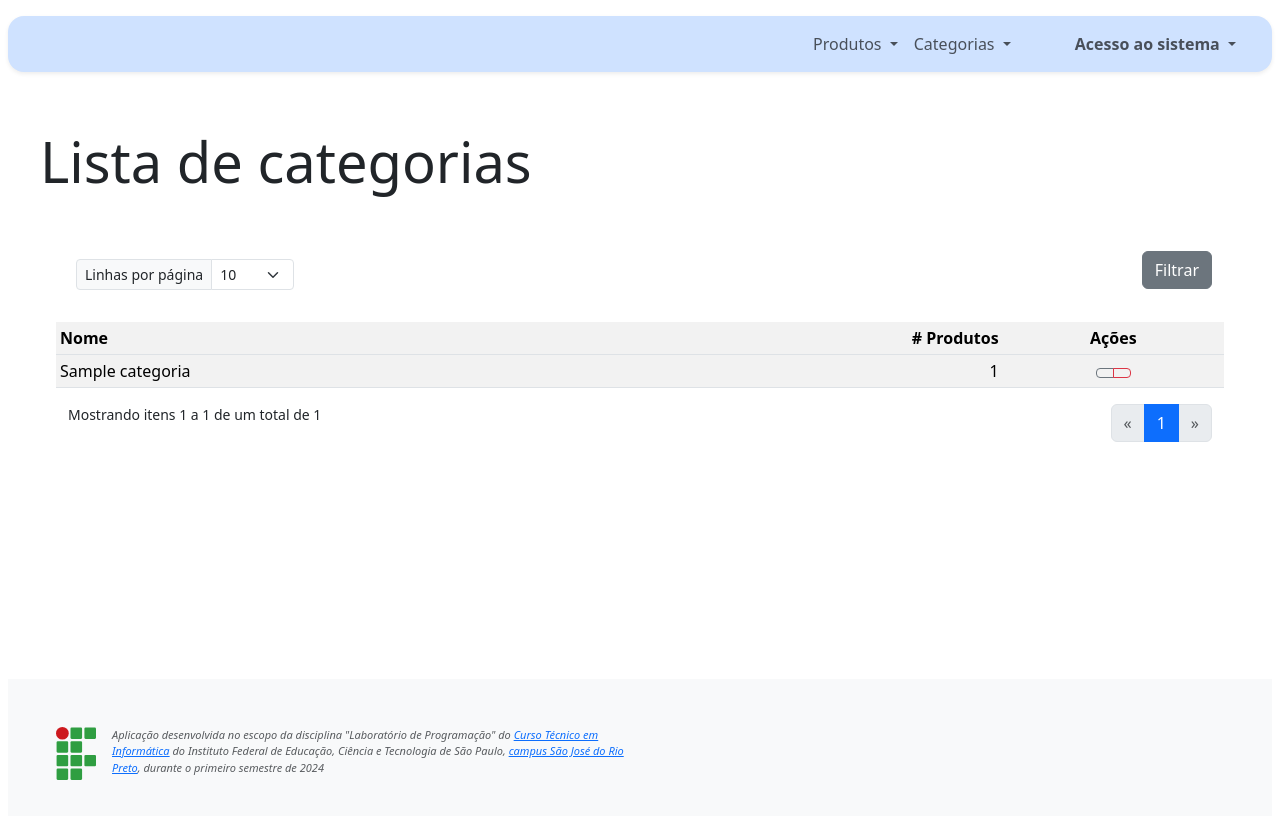
After one commit to dclobato/LabProgramacao, a Flask app: page /categoria/ in a window 1280 px wide. The commit adds this page. Run offline with Flask 3, Linux system fonts and the light colour scheme; tables that the repository leaves empty hold one stand-in row (values such as "Sample post"); parts of the project's set-up code (start-up, migrations or seed data) failed here and were passed over; some libraries are stand-ins or nearby versions.

Commit message:
Estágio 12: ação de listar do controlador de categoria com paginação

```diff
--- a/src/__init__.py
+++ b/src/__init__.py
@@ -10,11 +10,12 @@ from flask import Flask, render_template
 from flask_migrate import init, upgrade, revision
 from sqlalchemy import select
 
+import src.routes.auth
+import src.routes.categoria
 from src.models.auth import User
 from src.models.categoria import Categoria
 from src.models.produto import Produto
 from src.modules import bootstrap, minify, db, migration, csrf, login, mail
-from src.routes import auth, categoria
 from src.utils import as_localtime
 
 
@@ -77,8 +78,8 @@ def create_app(config_filename: str = "config.dev.json") -> Flask:
             return db.session.execute(db.select(User).where(User.id == auth_id).limit(1)).scalar()
 
     app.logger.debug("Registrando as blueprints")
-    app.register_blueprint(auth.bp)
-    app.register_blueprint(categoria.bp)
+    app.register_blueprint(src.routes.auth.bp)
+    app.register_blueprint(src.routes.categoria.bp)
 
     with app.app_context():
         # Se estivéssemos usando um SGBD, poderíamos consultar os metadados
--- a/src/routes/categoria.py
+++ b/src/routes/categoria.py
@@ -1,15 +1,39 @@
-from flask import Blueprint, render_template
+import werkzeug.exceptions
+from flask import Blueprint, render_template, request, current_app, flash
 
+from src.models.categoria import Categoria
 from src.modules import db
-from src.models.categoria import Categoria
 
 bp = Blueprint("categoria", __name__, url_prefix="/categoria")
 
 
 @bp.route("/", methods=["GET"])
 def lista():
-    sentenca = db.select(Categoria).order_by(Categoria.nome)
-    rset = db.session.execute(sentenca).scalars()
+    # noinspection PyPep8Naming
+    MAXPERPAGE = int(current_app.config.get("MAX_PER_PAGE", 500))
+
+    page = request.args.get("page", default=1, type=int)
+    pp = request.args.get("pp", default=10, type=int)
+
+    sentenca = db.select(Categoria)
+
+    if pp > MAXPERPAGE:
+        pp = MAXPERPAGE
+
+    sentenca = sentenca.order_by(Categoria.nome)
+
+    try:
+        rset_page = db.paginate(sentenca, page=page, per_page=pp,
+                                max_per_page=MAXPERPAGE, error_out=True)
+    except werkzeug.exceptions.NotFound as e:
+        current_app.logger.warning(f"Exception: {e}")
+        page = 1
+        flash("Não existem registros na página solicitada. Apresentando primeira página", category='info')
+        rset_page = db.paginate(sentenca, page=page, per_page=pp,
+                                max_per_page=MAXPERPAGE, error_out=True)
+
     return render_template("categoria/lista.jinja",
-                           rset=rset,
+                           rset_page=rset_page,
+                           page=page,
+                           pp=pp,
                            title="Lista de categorias")
--- a/src/templates/categoria/lista.jinja
+++ b/src/templates/categoria/lista.jinja
@@ -1,7 +1,23 @@
 {% extends '_Layout.jinja' %}
 {% from 'bootstrap5/utils.html' import render_icon %}
+{% from 'bootstrap5/pagination.html' import render_pagination %}
+{% from 'utils/pagination_helpers.jinja' import linhas_por_pagina %}
 
 {% block content %}
+    <div class="row justify-content-center">
+        <div class="clearfix mb-4">
+            <form action="{{ url_for('categoria.lista') }}" method="get">
+                <div class="float-start small">
+                    <div class="hstack gap-3">
+                        {{ linhas_por_pagina(pp) }}
+                    </div>
+                </div>
+                <div class="float-end">
+                    <button type="submit" class="btn btn-secondary">Filtrar</button>
+                </div>
+            </form>
+        </div>
+    </div>
     <div class="row justify-content-center">
         <table class="table table-sm table-striped table-hover">
             <tr>
@@ -10,7 +26,7 @@
                 <th scope="col" class="text-center">Ações</th>
             </tr>
             <tbody>
-            {% for categoria in rset %}
+            {% for categoria in rset_page %}
                 <tr>
                     <td>{{ categoria.nome }}</td>
                     <td class="text-end">{{ categoria.lista_de_produtos | count }}</td>
@@ -27,4 +43,15 @@
             </tbody>
         </table>
     </div>
+    <div class="row justify-content-center">
+        <div class="clearfix">
+            <div class="float-start small">
+                Mostrando itens {{ rset_page.first }} a {{ rset_page.last }} de um total de {{ rset_page.total }}
+            </div>
+            <div class="float-end">
+                {{ render_pagination(rset_page, "categoria.lista", size="sm", align="right",
+                                    args={"pp": pp}) }}
+            </div>
+        </div>
+    </div>
 {% endblock %}
--- /dev/null
+++ b/src/templates/utils/pagination_helpers.jinja
@@ -0,0 +1,11 @@
+{% macro linhas_por_pagina(pp) %}
+    <div class="p-2">
+        <div class="input-group input-group-sm">
+            <div class="input-group-text">Linhas por página</div>
+            <select name="pp" class="form-select form-select-sm" id="pp">
+            {% for qtd in [10, 25, 50, 100] %}
+                <option value="{{ qtd }}"{% if qtd == pp %} selected{% endif %}>{{ qtd }}</option>{% endfor %}
+            </select>
+        </div>
+    </div>
+{% endmacro %}
```
Lines whose indentation alone changed are shown as unchanged.
